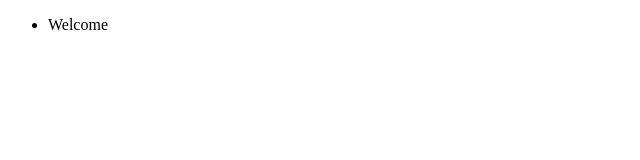
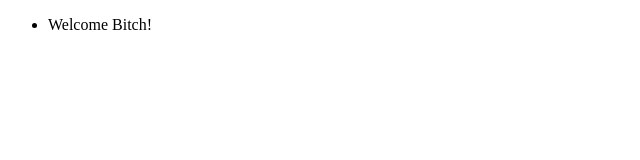
Before and after one commit to tobiasjohansson89/easypin, a React (Vite) app: page / in a window 1280 px wide. Shown: the top 160 px of the page, without its empty margins (0-640 px from the left). Built offline with nearby package versions, Linux system fonts and the light colour scheme.

Commit message:
added greeting

```diff
--- a/src/components/Navbar.jsx
+++ b/src/components/Navbar.jsx
@@ -5,7 +5,8 @@ export default function Navbar() {
         <ul>
             <li>
                 <div className="navbar">
-                    <span>Welcome</span>
+                    <span>Welcome </span>
+                    <span>Bitch!</span>
                 </div>
             </li>
         </ul>
```
